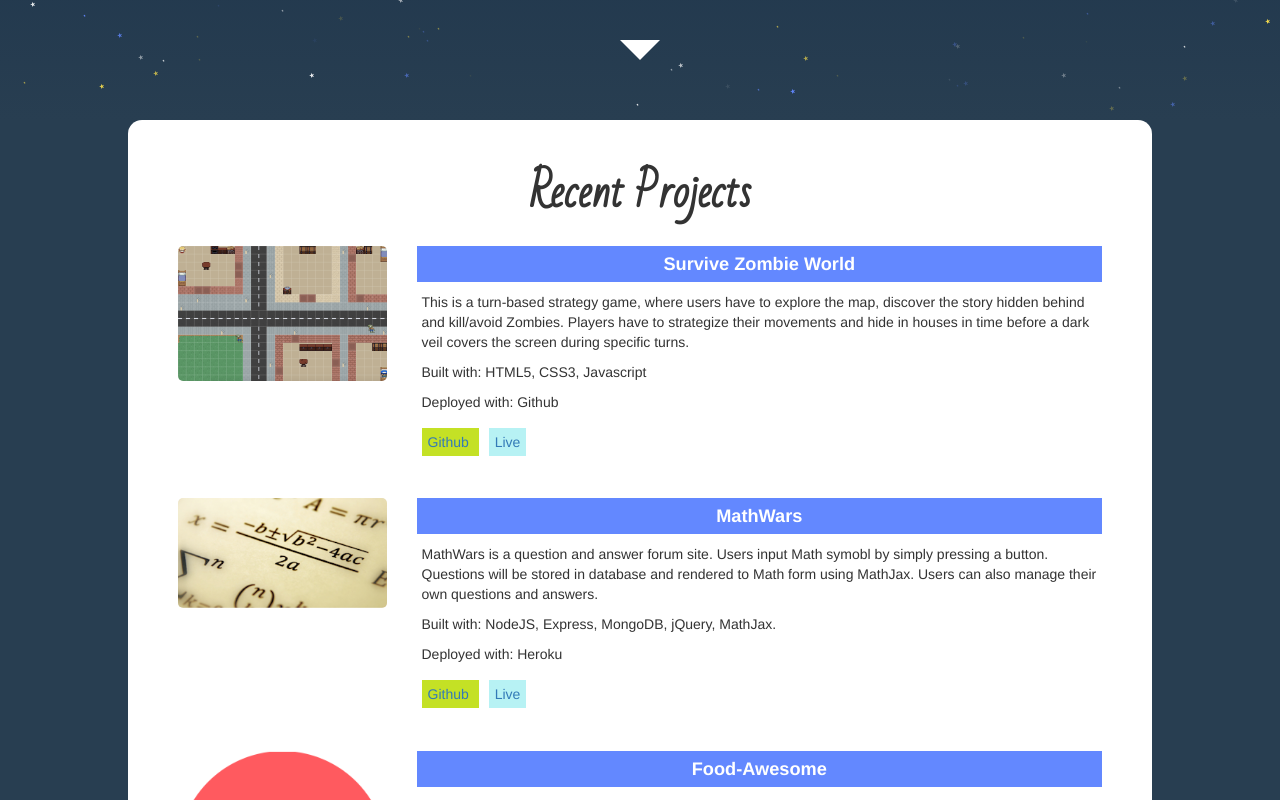
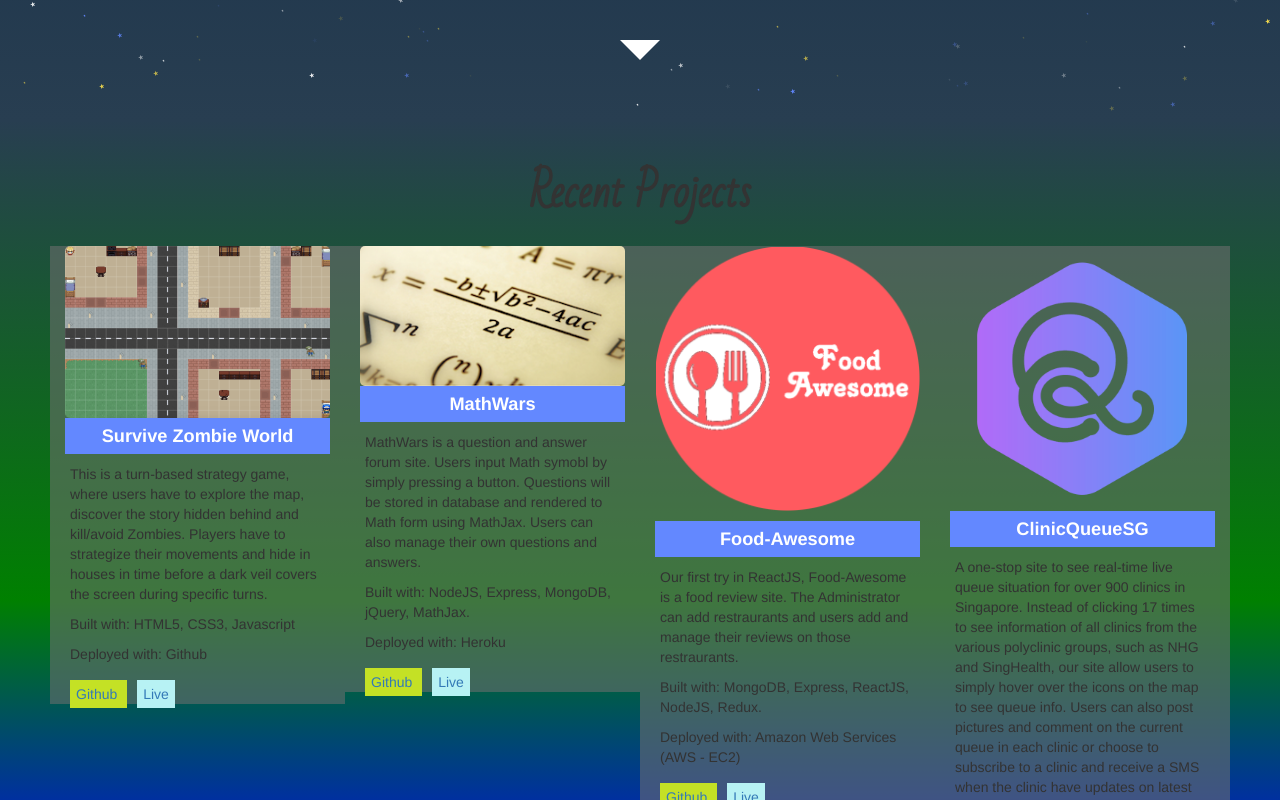
Before and after one commit to Wiz1221/Portfolio, a React (Create React App) app: page / in a window 1280 px wide. Shown: the part 680-1480 px from the top of the page. Built offline with nearby package versions, Linux system fonts and the light colour scheme.

Commit message:
changed css1

```diff
--- a/package.json
+++ b/package.json
@@ -6,6 +6,7 @@
     "bootstrap": "^3.3.7",
     "react": "^15.6.1",
     "react-bootstrap": "^0.31.2",
+    "react-burger-menu": "^2.1.4",
     "react-dom": "^15.6.1"
   },
   "devDependencies": {
--- a/src/components/App/App.css
+++ b/src/components/App/App.css
@@ -25,7 +25,7 @@
   background: -webkit-linear-gradient(bottom, #283E51, #0A2342);
   background: -o-linear-gradient(bottom, #283E51, #0A2342);
   background: linear-gradient(to top, #283E51, #0A2342); /* W3C, IE 10+/ Edge, Firefox 16+, Chrome 26+, Opera 12+, Safari 7+ */
-  background: -olinear-gradient(to top, #283E51, #0A2342);
+  background: -o-linear-gradient(to top, #283E51, #0A2342);
   /*z-index: -1;*/
 }
 
@@ -41,7 +41,6 @@
 }
 
 .landing-content-container {
-
   position: absolute;
   top: 50%;
   left: 50%;
@@ -59,6 +58,7 @@
   font-size: 5em;
   margin: 0 auto;
   color: white;
+  letter-spacing: 2px;
 }
 
 .title {
@@ -94,118 +94,23 @@
 border-top: 20px solid white;
 }
 
-@-webkit-keyframes wobble {
-  from {
-    -webkit-transform: none;
-            transform: none;
-  }
-
-  15% {
-    -webkit-transform: translateY(10%);
-            transform: translateY(10%)
-  }
-
-  30% {
-    -webkit-transform: translateY(20%);
-            transform: translateY(20%)
-  }
-
-  45% {
-    -webkit-transform: translateY(30%);
-            transform: translateY(30%)
-  }
-
-  60% {
-    -webkit-transform: translateY(-20%);
-            transform: translateY(-20%)
-  }
-
-  75% {
-    -webkit-transform: translateY(-10%);
-            transform: translateY(-10%)
-  }
-
-  90% {
-    -webkit-transform: translateY(-5%);
-            transform: translateY(-5%)
-  }
-
-  to {
-    -webkit-transform: none;
-            transform: none;
-  }
+.content-container {
+  height: 100vh;
+  background-color: white;
+  padding: 50px;
+  padding-bottom: 0;
+  background: linear-gradient(0deg, blue, green 40%, #283E51);
 }
 
-@keyframes wobble {
-  from {
-    -webkit-transform: none;
-            transform: none;
-  }
-
-  15% {
-    -webkit-transform: translateY(10%);
-            transform: translateY(10%)
-  }
-
-  30% {
-    -webkit-transform: translateY(20%);
-            transform: translateY(20%)
-  }
-
-  45% {
-    -webkit-transform: translateY(30%);
-            transform: translateY(30%)
-  }
-
-  60% {
-    -webkit-transform: translateY(-20%);
-            transform: translateY(-20%)
-  }
-
-  75% {
-    -webkit-transform: translateY(-10%);
-            transform: translateY(-10%)
-  }
-
-  90% {
-    -webkit-transform: translateY(-5%);
-            transform: translateY(-5%)
-  }
-
-  to {
-    -webkit-transform: none;
-            transform: none;
-  }
-}
-
-.wobble {
-  -webkit-animation-name: wobble;
-          animation-name: wobble;
-}
-
-.animated {
-  -webkit-animation-duration: 1s;
-          animation-duration: 1s;
-  -webkit-animation-fill-mode: both;
-          animation-fill-mode: both;
-}
-
-.animated.infinite {
-  -webkit-animation-iteration-count: infinite;
-          animation-iteration-count: infinite;
-}
-
-.content-container {
-  z-index: 2;
-  margin: 0 auto;
-  width: 80%;
-  /*height: 100vh;*/
-  background-color: white;
-  padding: 50px;
-  /*padding-bottom: 0;*/
-  border-top-left-radius: 1em;
-  border-top-right-radius: 1em;
-}
+/*z-index: 2;
+margin: 0 auto;
+width: 80%;
+height: 100vh;
+background-color: white;
+padding: 50px;
+padding-bottom: 0;
+border-top-left-radius: 1em;
+border-top-right-radius: 1em;*/
 
 .header {
   font-family: 'Bad Script', cursive;
@@ -219,7 +124,8 @@
 
 .project-container {
   z-index: 2;
-
+  /*background-color: rgba(255,255,255,0.3);*/
+  background: rgba(112, 112, 112, 0.57);
   margin-bottom: 5%;
 }
 
--- a/src/components/App/App.js
+++ b/src/components/App/App.js
@@ -1,6 +1,6 @@
 import React, { Component } from 'react';
 import './App.css';
-// import './background.css';
+import './animation.css';
 
 import Profile from '../Profile';
 import ProjectContainer from '../ProjectContainer';
--- /dev/null
+++ b/src/components/App/animation.css
@@ -0,0 +1,59 @@
+.wobble {
+  -webkit-animation-name: wobble;
+          animation-name: wobble;
+}
+
+.animated {
+  -webkit-animation-duration: 1s;
+          animation-duration: 1s;
+  -webkit-animation-fill-mode: both;
+          animation-fill-mode: both;
+}
+
+.animated.infinite {
+  -webkit-animation-iteration-count: infinite;
+          animation-iteration-count: infinite;
+}
+
+
+@keyframes wobble {
+  from {
+    -webkit-transform: none;
+            transform: none;
+  }
+
+  15% {
+    -webkit-transform: translateY(10%);
+            transform: translateY(10%)
+  }
+
+  30% {
+    -webkit-transform: translateY(20%);
+            transform: translateY(20%)
+  }
+
+  45% {
+    -webkit-transform: translateY(30%);
+            transform: translateY(30%)
+  }
+
+  60% {
+    -webkit-transform: translateY(-20%);
+            transform: translateY(-20%)
+  }
+
+  75% {
+    -webkit-transform: translateY(-10%);
+            transform: translateY(-10%)
+  }
+
+  90% {
+    -webkit-transform: translateY(-5%);
+            transform: translateY(-5%)
+  }
+
+  to {
+    -webkit-transform: none;
+            transform: none;
+  }
+}
--- a/src/components/ProjectContainer.js
+++ b/src/components/ProjectContainer.js
@@ -31,11 +31,11 @@
   render(){
     const renderIcons = this.renderIcons();
     return(
-      <div className="project-container row" id="project">
-        <div className="col-lg-3 col-md-4 col-sm-12 project-image-container">
+      <div className="project-container col-lg-3 col-md-3 col-sm-6 col-xs-12" id="project">
+        <div className="project-image-container">
           <img src={this.props.image} alt={this.props.title} className="project-image" style={this.props.marginBottom? this.inlineStyle(this.props.marginBottom):null}/>
         </div>
-        <div className="project-right col-lg-9 col-md-8 col-sm-12">
+        <div className="project-right">
           <div className="project-title">{this.props.title}</div>
           <section className="project-rest">
           <p className="project-description">{this.props.description}</p>
@@ -61,3 +61,20 @@
 // <i className="devicon-html5-plain-wordmark colored icon-for-dev"></i>
 // <i className="devicon-css3-plain-wordmark colored icon-for-dev"></i>
 export default ProjectContainer;
+
+
+// <div className="col-lg-3 col-md-4 col-sm-12 project-image-container">
+//   <img src={this.props.image} alt={this.props.title} className="project-image" style={this.props.marginBottom? this.inlineStyle(this.props.marginBottom):null}/>
+// </div>
+// <div className="project-right col-lg-9 col-md-8 col-sm-12">
+//   <div className="project-title">{this.props.title}</div>
+//   <section className="project-rest">
+//   <p className="project-description">{this.props.description}</p>
+//   <p>Built with: {this.props.stack}</p>
+//   <p>Deployed with: {this.props.deployment}</p>
+//   <div className="project-links">
+//     <a className="link-github button" href={this.props.links.github} target="_blank" rel="noopener noreferrer"> Github </a>
+//     <a className="link-site button" href={this.props.links.site} target="_blank" rel="noopener noreferrer"> Live </a>
+//   </div>
+//   </section>
+// </div>
```
Also changed, not shown: 1 other file (tests, documents, lock files or other folders).
